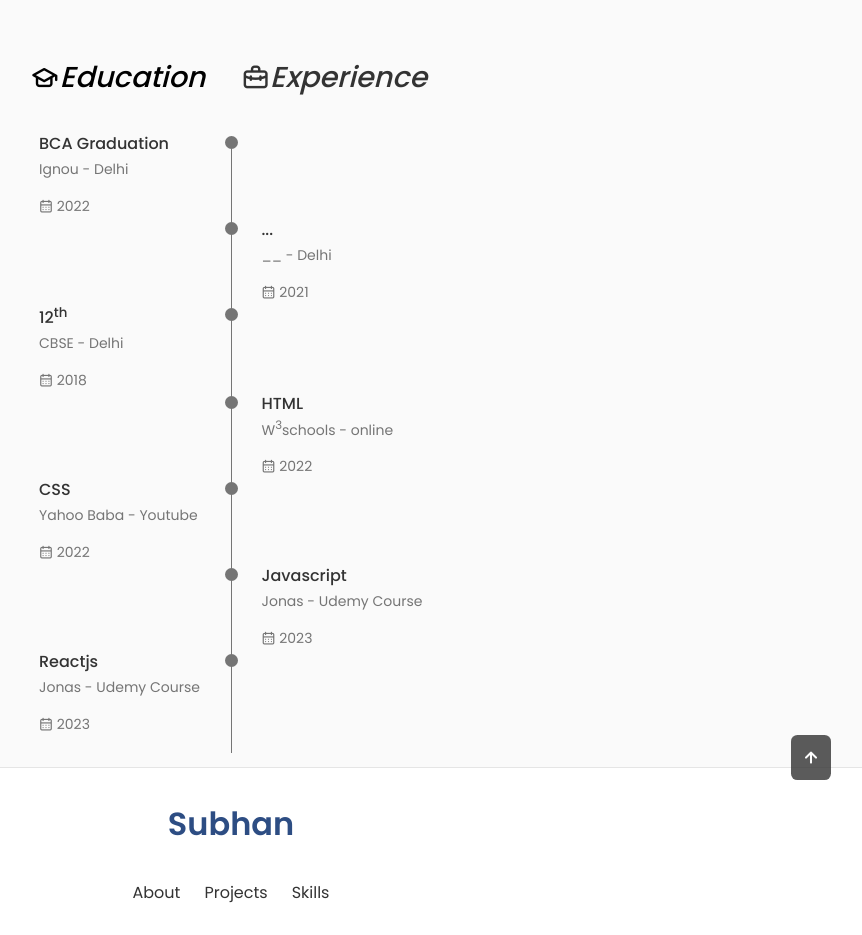
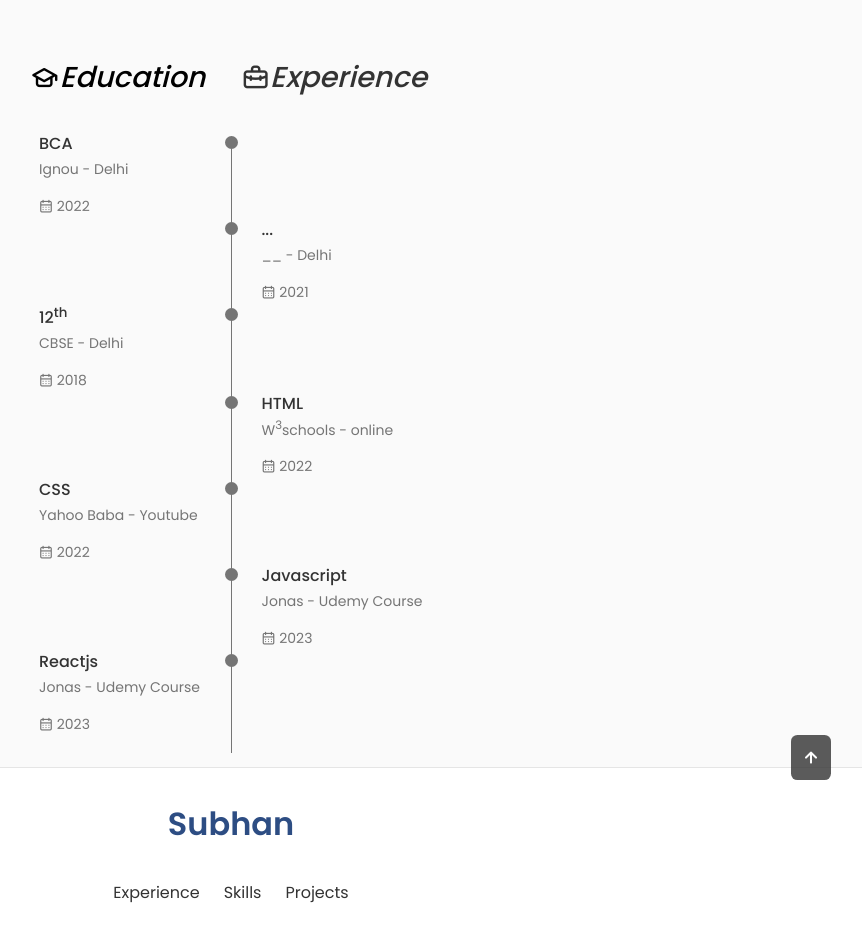
Before and after one commit to codeWithSubhan/portfolio, a React (Vite) app: page /qualification in a window 1280 px wide. Shown: the part 180-1115 px from the top of the page, without its empty margins (409-1271 px from the left). Built offline with nearby package versions, Linux system fonts and the light colour scheme.

Commit message:
small changes

```diff
--- a/src/components/footer/Footer.jsx
+++ b/src/components/footer/Footer.jsx
@@ -11,8 +11,13 @@ function Footer() {
 
         <ul className='footer__list'>
           <li>
-            <Link to='about' className='footer__link'>
-              About
+            <Link to='qualification' className='footer__link'>
+              Experience
+            </Link>
+          </li>
+          <li>
+            <Link to='skills' className='footer__link'>
+              Skills
             </Link>
           </li>
           <li>
@@ -20,22 +25,15 @@ function Footer() {
               Projects
             </Link>
           </li>
-          <li>
-            <Link to='skills' className='footer__link'>
-              Skills
-            </Link>
-          </li>
         </ul>
 
         <div className='footer__social'>
           <a
-            href='#'
+            href='https://www.facebook.com/profile.php?id=61553167987349'
             className='footer__social-link'
-            title='github'
-            onClick={(e) => {
-              e.preventDefault();
-              toast.error('I am working on it');
-            }}
+            title='facebook'
+            target='_blank'
+            rel='noreferrer'
           >
             <i className='bx bxl-facebook'></i>
           </a>
--- a/src/components/home/Home.jsx
+++ b/src/components/home/Home.jsx
@@ -16,7 +16,8 @@ const data = [
 
 function Home() {
   return (
-    <section className='home' id='home'>
+    <>
+      <section className='section home' id='home'>
         <div className='home__container container grid'>
           <div className='home__content grid'>
             <Social />
@@ -25,10 +26,10 @@ function Home() {
           </div>
           {/* <ScrollDown /> */}
         </div>
-
+      </section>
       <About />
       <Card data={data} />
-    </section>
+    </>
   );
 }
 
--- a/src/components/qualification/Qualification.jsx
+++ b/src/components/qualification/Qualification.jsx
@@ -50,7 +50,7 @@ function Qualification() {
           >
             <div className='qualification__data'>
               <div>
-                <h3 className='qualification__title'>BCA Graduation</h3>
+                <h3 className='qualification__title'>BCA</h3>
                 <span className='qualification__subtitle'>Ignou - Delhi</span>
                 <div className='qualification__calender'>
                   <i className='uil uil-calendar-alt'></i> 2022
```
Lines whose indentation alone changed are shown as unchanged.
